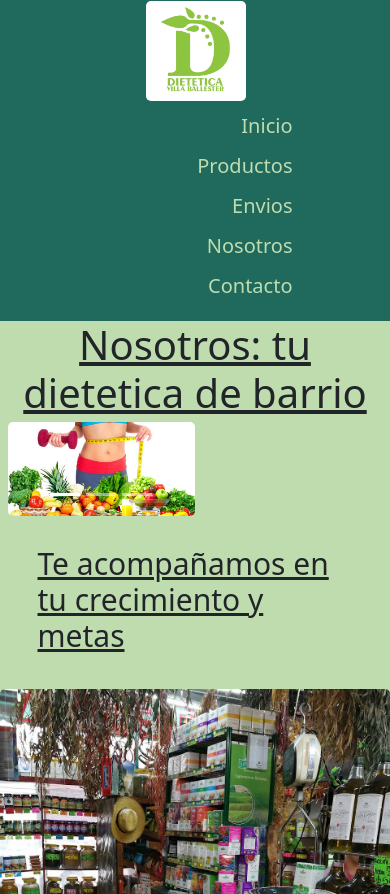
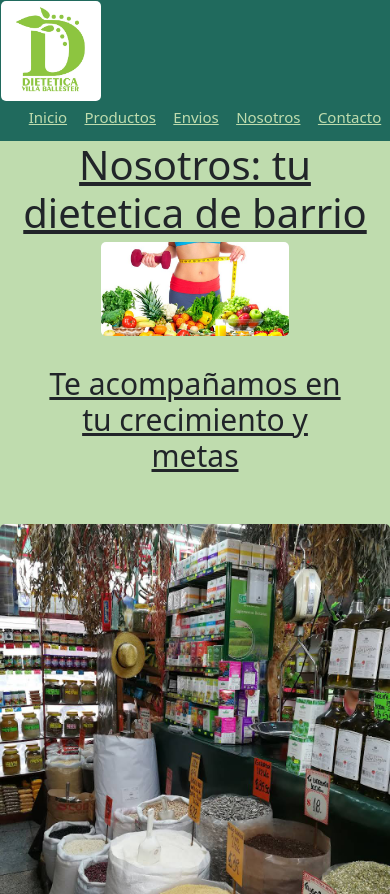
Before and after one commit to Pablo-Ezequiel-Quiroga/Dietetica-ballester, a website: page pages/nosotros.html in a window 390 px wide. Shown: the top 894 px of the page. Drawn offline with nearby package versions, Linux system fonts and the light colour scheme.

Commit message:
primeros-cambios-correccion

```diff
--- a/pages/nosotros.html
+++ b/pages/nosotros.html
@@ -10,7 +10,7 @@
 </head>
 <body>
     <header>
-        <a href="../index.html"><img  src="../Medios/logo.jpg" alt="logo"></a>
+      <img src="../medios/logo.jpg" alt="logo">
         <nav>
         <ul>
           <li><a href="../index.html">Inicio</a></li>
@@ -21,6 +21,7 @@
         </ul>
     </nav>
 </header>
+<center>
 <main>
     <h1>Nosotros: tu dietetica de barrio</h1>
 
@@ -70,6 +71,7 @@
         </div>
      </section>
 </main>
+</center>
 <footer>
   <h4>Seguinos en nuestras redes</h4>
  <ul>
--- a/sass/_mediaq.scss
+++ b/sass/_mediaq.scss
@@ -1,29 +1,19 @@
-@media only screen and (max-width: 480px) {
+@media only screen and (max-width: 576px) {
+  p{
+    padding: 11px;
+  }
+   header {
+    flex-direction: column;
+    align-items: flex-start;
+        nav{
+            width: 100%;
+            a{
+              font-size: 15px;
+            }
+      }
+      }
+}
 
-    header {
-        flex-direction: column;
-        align-items: center;
-
-        nav {
-          margin-top: 10px;
-
-          ul {
-            flex-direction: column;
-
-            li {
-              margin-right: 0;
-              margin-bottom: 10px;
-            }
-          }
-        }
-      }
-    }
-@mixin mobile {
-    @media screen and (max-width: 576px) {
-        @content;
-    }
-}
-$mobile-breakpoint: 576px;
 
 .contenedor-grid {
   display: grid;
@@ -52,7 +42,7 @@ $mobile-breakpoint: 576px;
 
   }
 
-  @media screen and (max-width: $mobile-breakpoint) {
+  @media screen and (max-width: 576px) {
     grid-template-areas:
       "mostrador1"
       "mostrador2"
@@ -99,3 +89,14 @@ img {
   height: 100%;
   border-radius: 5px;
 }
+
+/*header{
+ / nav{
+    @media only screen and (max-width: 576px) {
+      width: 100%;
+      margin-left: auto;
+      padding: 5px;
+
+}
+}
+}*/
--- a/sass/_nosotros.scss
+++ b/sass/_nosotros.scss
@@ -48,16 +48,29 @@
     grid-area: texto2;
 }
 .grid-img-2{
+
     grid-area: mostrador3;
 }
 .grid-texto-3{
+
     grid-area: texto3;
 }
 
 .contenedor-grid p{
+
     text-align: justify;
     margin: 0 25px;
     color: black
+}
 
+.carousel-control-prev {
+    z-index: 0;
+}
 
+.carousel-control-next{
+    z-index: 0;
 }
+
+.carousel-indicators{
+    z-index: 0;
+}
--- a/sass/estilos.scss
+++ b/sass/estilos.scss
@@ -28,6 +28,7 @@ body{
 }
 
 header{
+    z-index: 1;
     background-color:$verde-oscuro ;
     display: flex;
     flex-direction: row;
@@ -36,7 +37,7 @@ header{
     top: 0;
     a{
         color:$verde-agua;
-        text-decoration: none;
+
     }
     ul{
         list-style: none;
@@ -52,7 +53,7 @@ header{
         width: 50%;
         ul{
             list-style-type:none;
-            height: 100%    ;
+            height: 100% ;
             display: flex;
             flex-direction: row;
             justify-content: space-around;
@@ -61,11 +62,12 @@ header{
                 color: black;
                 text-decoration: underline;
                 transition: 1.5s;
-
             }
         }
     }
 }
+
+
 
 main{
     .banner{
@@ -88,10 +90,15 @@ main{
         width: 444px;
 
     }
+ section{
+    margin-bottom: 20px;
+ }
+
     h1{
         text-decoration: underline;
         font-size: 4rem;
         text-align: center;
+        z-index: 2;
     }
     h2{
         font-size: 3rem;
@@ -109,6 +116,7 @@ main{
         text-decoration: underline;
         padding: 30px;
     }
+
 }
 
 footer{
@@ -154,9 +162,6 @@ footer{
 }
 
 
-
-
-
 .mail{
     .form-control{
         width: 35%;
@@ -176,10 +181,8 @@ footer{
     input:focus{
         border: $verde-oscuro 4px dotted;
     }
-
-}
+    }
 
 
 
-
-@import "mediaq.scss";
+    @import "mediaq.scss";
```
Also changed, not shown: index.html (+57 -21 lines), pages/contacto.html (+5 -3 lines), pages/envios.html (+3 -1 lines), pages/productos.html (+3 -1 lines), css/estilos.css, 1 other file.
